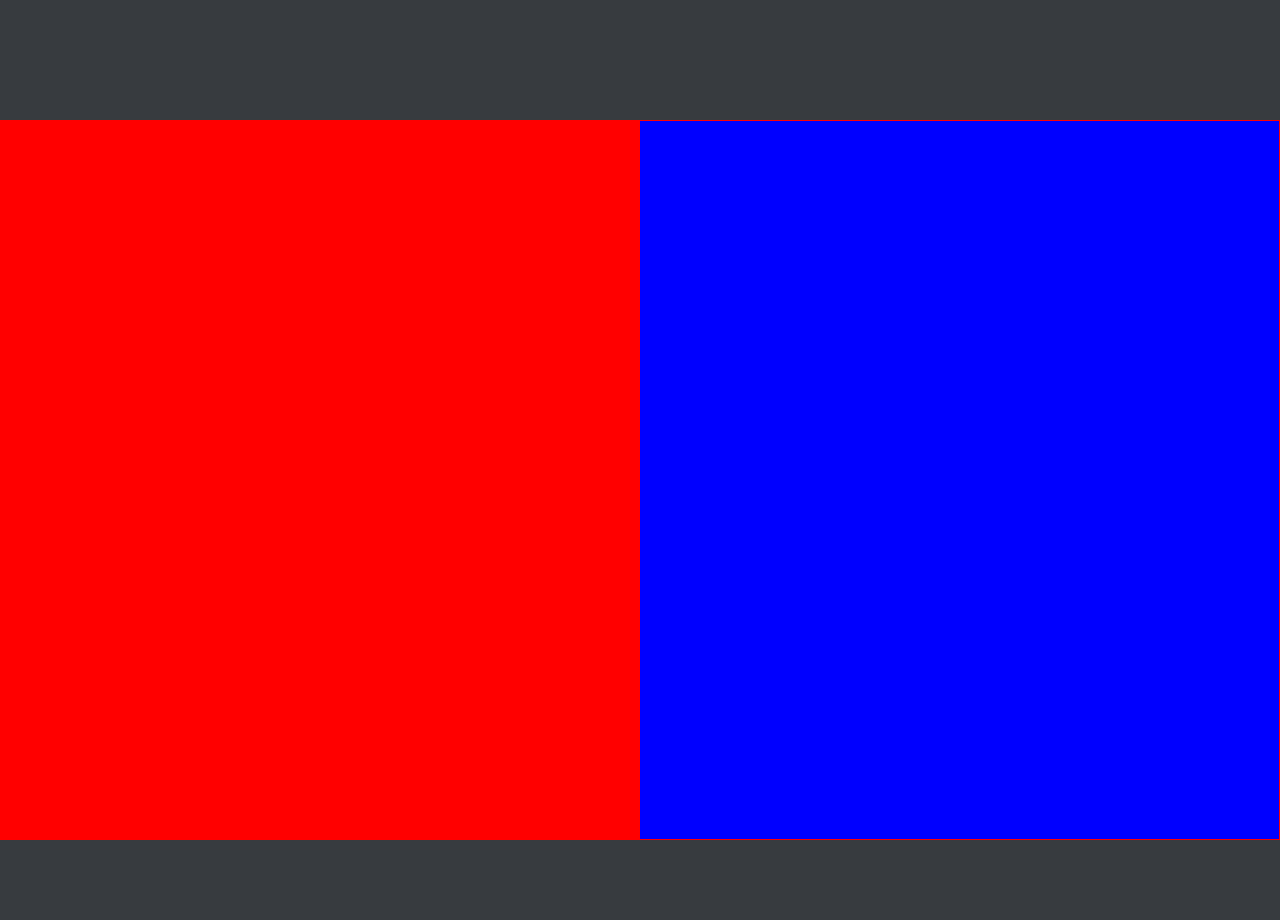
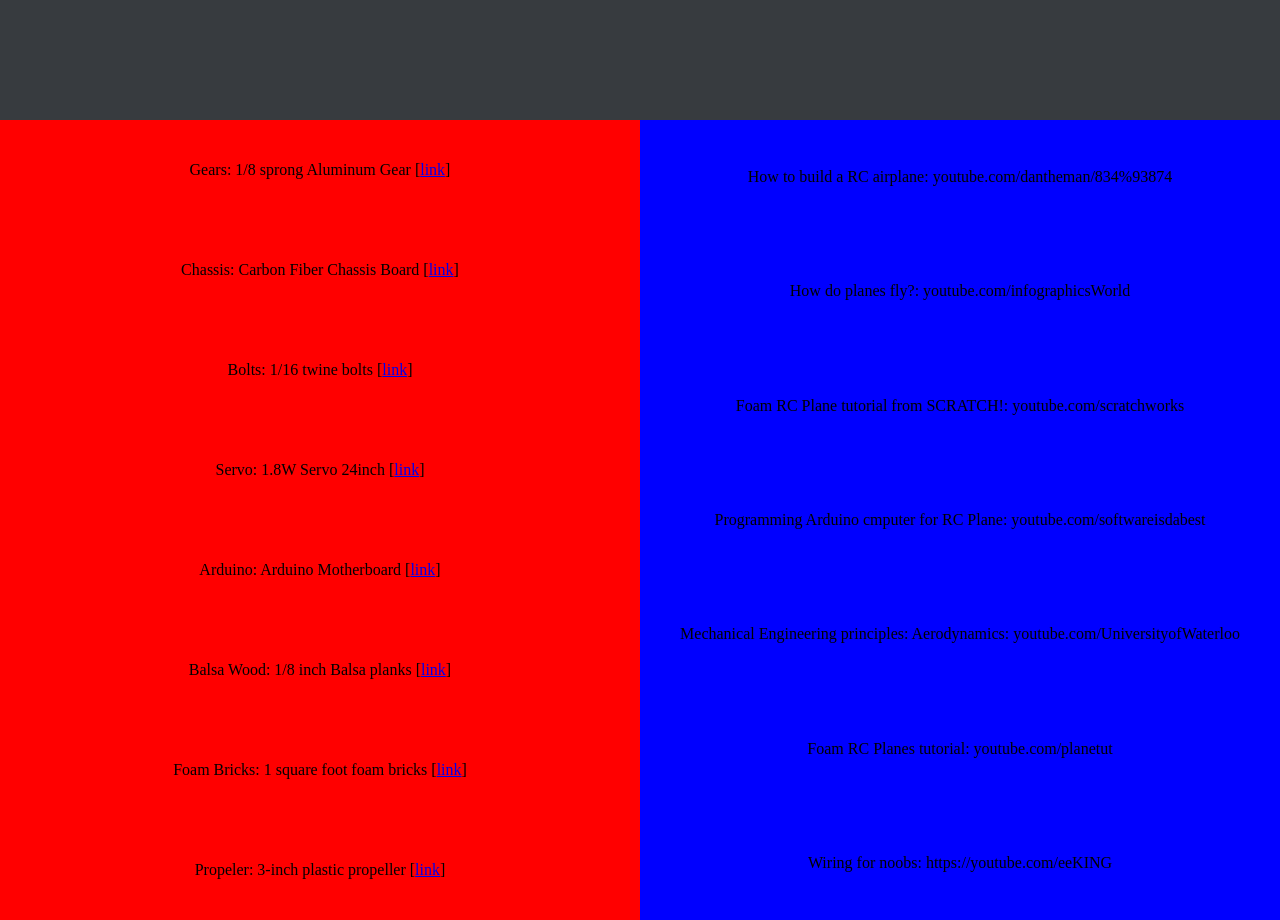
Before and after one commit to AlexanderWangY/MechEnvision, a React (Vite) app: page / in a window 1280 px wide. Shown: the part 680-1600 px from the top of the page. Before the commit the page ends 1520 px from the top, so only its background shows below. Built offline with nearby package versions, Linux system fonts and the light colour scheme.

Commit message:
finished mock data

```diff
--- a/src/components/Output.tsx
+++ b/src/components/Output.tsx
@@ -1,10 +1,94 @@
 import "./styles/output.css";
 const Output = () => {
+  const materials = [
+    {
+      genName: "Gears",
+      specificName: "1/8 sprong Aluminum Gear",
+      url: "amazon.com/gear",
+    },
+    {
+      genName: "Chassis",
+      specificName: "Carbon Fiber Chassis Board",
+      url: "amazon.com/Chassis",
+    },
+    {
+      genName: "Bolts",
+      specificName: "1/16 twine bolts",
+      url: "amazon.com/bolts",
+    },
+    {
+      genName: "Servo",
+      specificName: "1.8W Servo 24inch",
+      url: "amazon.com/gear",
+    },
+    {
+      genName: "Arduino",
+      specificName: "Arduino Motherboard",
+      url: "amazon.com/gear",
+    },
+    {
+      genName: "Balsa Wood",
+      specificName: "1/8 inch Balsa planks",
+      url: "amazon.com/Balsa",
+    },
+    {
+      genName: "Foam Bricks",
+      specificName: "1 square foot foam bricks",
+      url: "amazon.com/foambricks",
+    },
+    {
+      genName: "Propeler",
+      specificName: "3-inch plastic propeller",
+      url: "amazon.com/propeller",
+    },
+  ];
+
+  const resources = [
+    {
+      name: "How to build a RC airplane",
+      url: "youtube.com/dantheman/834%93874",
+    },
+    { name: "How do planes fly?", url: "youtube.com/infographicsWorld" },
+    {
+      name: "Foam RC Plane tutorial from SCRATCH!",
+      url: "youtube.com/scratchworks",
+    },
+    {
+      name: "Programming Arduino cmputer for RC Plane",
+      url: "youtube.com/softwareisdabest",
+    },
+    {
+      name: "Mechanical Engineering principles: Aerodynamics",
+      url: "youtube.com/UniversityofWaterloo",
+    },
+    {
+      name: "Foam RC Planes tutorial",
+      url: "youtube.com/planetut",
+    },
+    {
+      name: "Wiring for noobs",
+      url: "https://youtube.com/eeKING",
+    },
+  ];
+
   return (
     <div className="output-container">
       <div className="output-container-ui">
-        <div className="materials"></div>
-        <div className="resources"></div>
+        <div className="materials">
+          {materials.map((item) => (
+            <li>
+              {item.genName}: {item.specificName} [
+              <a href="https://www.youtube.com">link</a>]
+            </li>
+          ))}
+        </div>
+        <div className="resources">
+          {resources.map((item) => (
+            <li>
+              {item.name}: {item.url}
+            </li>
+          ))}
+        </div>
       </div>
     </div>
   );
--- a/src/components/styles/output.css
+++ b/src/components/styles/output.css
@@ -1,6 +1,6 @@
 .output-container {
     background-color: gray;
-    height: 90%;
+    height: 100%;
     display: flex;
     justify-content: center;
 
@@ -12,7 +12,6 @@
     flex-direction: row;
     justify-content: space-around;
     align-items: center;
-    border: 1px solid red;
     width: 100%;
 }
 
@@ -20,11 +19,29 @@
     height: 100%;
     flex: 1;
     background-color: red;
+    display: flex;
+    flex-direction: column;
+    justify-content: space-around;
+    align-items: center;
 }
+
 
 .resources {
     height: 100%;
     flex: 1;
+    background-color: blue;
+    display: flex;
+    flex-direction: column;
+    justify-content: space-around;
+    align-items: center;
+}
 
-    background-color: blue;
+.materials li, .resources li {
+    list-style: none;
+
 }
+
+
+@media screen {
+
+}
```
